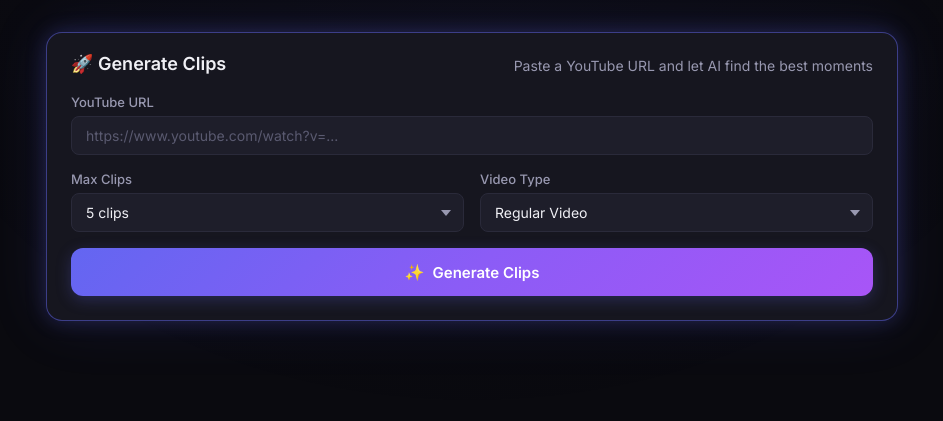
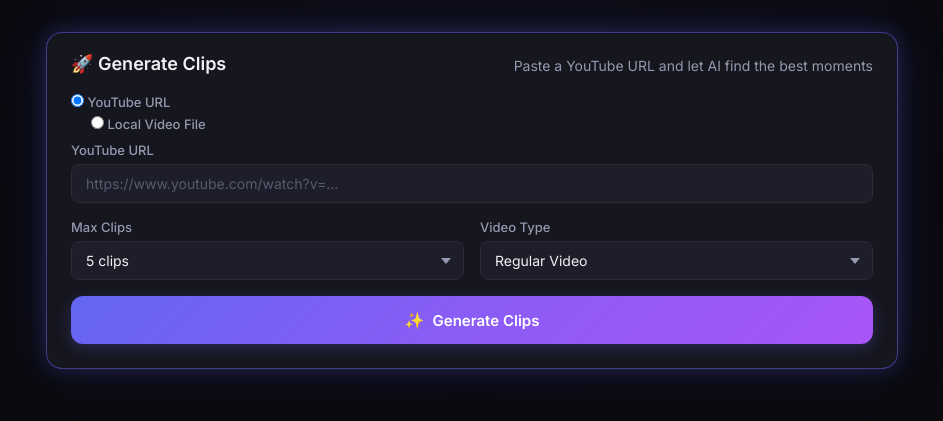
Before and after one commit to xyzeroun/ezclipper, a FastAPI app: page / in a window 1280 px wide. Shown: the part 64-485 px from the top of the page, without its empty margins (168-1111 px from the left). Run offline with FastAPI, Linux system fonts and the light colour scheme; some libraries are stand-ins or nearby versions.

Commit message:
Feat: Introduce local file upload handling to bypass YouTube restrictions

```diff
--- a/app.py
+++ b/app.py
@@ -12,8 +12,9 @@ import threading
 from datetime import datetime
 from typing import Optional
 from contextlib import asynccontextmanager
+import shutil
 
-from fastapi import FastAPI, Request, BackgroundTasks
+from fastapi import FastAPI, Request, BackgroundTasks, UploadFile, File, Form
 from fastapi.staticfiles import StaticFiles
 from fastapi.templating import Jinja2Templates
 from fastapi.responses import JSONResponse, FileResponse
@@ -98,6 +99,39 @@ async def start_processing(request: Request, background_tasks: BackgroundTasks):
     # Run processing in background
     background_tasks.add_task(
         process_video, job_id, url, max_clips, is_livestream, livestream_duration
+    )
+
+    return {"job_id": job_id, "status": "started"}
+
+@app.post("/api/upload")
+async def upload_video(
+    background_tasks: BackgroundTasks,
+    file: UploadFile = File(...),
+    max_clips: int = Form(5)
+):
+    """Upload a local video and start processing."""
+    job_id = str(uuid.uuid4())[:8]
+
+    # Save uploaded file safely
+    file_path = os.path.join(config.TEMP_DIR, f"{job_id}_{file.filename}")
+    with open(file_path, "wb") as buffer:
+        shutil.copyfileobj(file.file, buffer)
+
+    processing_jobs[job_id] = {
+        "id": job_id,
+        "url": f"Local File: {file.filename}",
+        "status": "starting",
+        "progress": 0,
+        "current_step": "Formatting local video...",
+        "started_at": datetime.now().isoformat(),
+        "clips": [],
+        "error": None,
+        "log": [],
+    }
+
+    # Run processing in background (url holds the local path)
+    background_tasks.add_task(
+        process_video, job_id, file_path, max_clips, is_livestream=False, livestream_duration=300, is_local_file=True
     )
 
     return {"job_id": job_id, "status": "started"}
@@ -215,31 +249,42 @@ def process_video(
     max_clips: int = 5,
     is_livestream: bool = False,
     livestream_duration: int = 300,
+    is_local_file: bool = False,
 ):
     """Full processing pipeline: download → transcribe → detect → clip."""
     settings = config.load_settings()
 
     try:
-        # ===== STEP 1: DOWNLOAD =====
-        _update_job(job_id, status="downloading", current_step="📥 Downloading video...", progress=5)
+        if is_local_file:
+            # url parameter holds the local file path
+            video_path = url
+            _update_job(
+                job_id,
+                status="transcribing",
+                current_step=f"✅ Video ready from local file",
+                progress=25,
+            )
+        else:
+            # ===== STEP 1: DOWNLOAD =====
+            _update_job(job_id, status="downloading", current_step="📥 Downloading video...", progress=5)
 
-        downloader = Downloader(config.TEMP_DIR)
+            downloader = Downloader(config.TEMP_DIR)
 
-        def download_progress(step, pct):
-            _update_job(job_id, progress=5 + int(pct * 0.2))
+            def download_progress(step, pct):
+                _update_job(job_id, progress=5 + int(pct * 0.2))
 
-        if is_livestream:
-            video_info = downloader.download_livestream(url, livestream_duration, download_progress)
-        else:
-            video_info = downloader.download(url, download_progress)
+            if is_livestream:
+                video_info = downloader.download_livestream(url, livestream_duration, download_progress)
+            else:
+                video_info = downloader.download(url, download_progress)
 
-        video_path = video_info["file_path"]
-        _update_job(
-            job_id,
-            status="transcribing",
-            current_step=f"✅ Downloaded: {video_info['title']}",
-            progress=25,
-        )
+            video_path = video_info["file_path"]
+            _update_job(
+                job_id,
+                status="transcribing",
+                current_step=f"✅ Downloaded: {video_info['title']}",
+                progress=25,
+            )
 
         # ===== STEP 2: TRANSCRIBE =====
         _update_job(job_id, current_step="🎙️ Transcribing audio...")
--- a/static/js/main.js
+++ b/static/js/main.js
@@ -46,6 +46,29 @@ const inputClips = document.getElementById('input-clips');
 const inputType = document.getElementById('input-type');
 const inputLivestreamDuration = document.getElementById('input-livestream-duration');
 
+// Handle source type toggle
+const radioYoutube = document.getElementById('radio-youtube');
+const radioLocal = document.getElementById('radio-local');
+const containerYoutube = document.getElementById('youtube-input-container');
+const containerLocal = document.getElementById('local-input-container');
+
+function toggleSource() {
+    if (radioYoutube && radioYoutube.checked) {
+        containerYoutube.style.display = 'block';
+        containerLocal.style.display = 'none';
+        inputType.disabled = false;
+    } else if (radioLocal && radioLocal.checked) {
+        containerYoutube.style.display = 'none';
+        containerLocal.style.display = 'block';
+        inputType.value = 'video';
+        inputType.disabled = true;
+        document.querySelector('.livestream-option').style.display = 'none';
+    }
+}
+
+if (radioYoutube) radioYoutube.addEventListener('change', toggleSource);
+if (radioLocal) radioLocal.addEventListener('change', toggleSource);
+
 // Show/hide livestream option
 inputType.addEventListener('change', () => {
     const show = inputType.value === 'livestream';
@@ -53,17 +76,18 @@ inputType.addEventListener('change', () => {
 });
 
 btnProcess.addEventListener('click', async () => {
-    const url = inputUrl.value.trim();
-    if (!url) {
-        showToast('Please enter a YouTube URL', 'error');
-        return;
-    }
+    const isLocal = radioLocal && radioLocal.checked;
+    let fetchUrl = '/api/process';
+    let fetchOptions = {};
 
-    btnProcess.disabled = true;
-    btnProcess.innerHTML = '<span class="btn-icon">⏳</span> Processing...';
+    if (!isLocal) {
+        const url = inputUrl.value.trim();
+        if (!url) {
+            showToast('Please enter a YouTube URL', 'error');
+            return;
+        }
 
-    try {
-        const resp = await fetch('/api/process', {
+        fetchOptions = {
             method: 'POST',
             headers: { 'Content-Type': 'application/json' },
             body: JSON.stringify({
@@ -72,7 +96,31 @@ btnProcess.addEventListener('click', async () => {
                 is_livestream: inputType.value === 'livestream',
                 livestream_duration: parseInt(inputLivestreamDuration.value),
             }),
-        });
+        };
+    } else {
+        const fileInput = document.getElementById('input-file');
+        const file = fileInput.files[0];
+        if (!file) {
+            showToast('Please select a video file', 'error');
+            return;
+        }
+
+        const formData = new FormData();
+        formData.append('file', file);
+        formData.append('max_clips', inputClips.value);
+
+        fetchUrl = '/api/upload';
+        fetchOptions = {
+            method: 'POST',
+            body: formData
+        };
+    }
+
+    btnProcess.disabled = true;
+    btnProcess.innerHTML = isLocal ? '<span class="btn-icon">⏳</span> Uploading...' : '<span class="btn-icon">⏳</span> Processing...';
+
+    try {
+        const resp = await fetch(fetchUrl, fetchOptions);
 
         const data = await resp.json();
         if (data.error) {
--- a/templates/index.html
+++ b/templates/index.html
@@ -46,9 +46,27 @@
                 </div>
                 <div class="card-body">
                     <div class="input-group">
-                        <label for="input-url">YouTube URL</label>
-                        <div class="input-row">
-                            <input type="text" id="input-url" placeholder="https://www.youtube.com/watch?v=..." autocomplete="off">
+                        <div class="source-toggle">
+                            <label class="radio-label">
+                                <input type="radio" name="source_type" value="youtube" id="radio-youtube" checked> YouTube URL
+                            </label>
+                            <label class="radio-label" style="margin-left: 20px;">
+                                <input type="radio" name="source_type" value="local" id="radio-local"> Local Video File
+                            </label>
+                        </div>
+
+                        <div id="youtube-input-container">
+                            <label for="input-url" style="margin-top: 10px; display: block;">YouTube URL</label>
+                            <div class="input-row">
+                                <input type="text" id="input-url" placeholder="https://www.youtube.com/watch?v=..." autocomplete="off">
+                            </div>
+                        </div>
+
+                        <div id="local-input-container" style="display: none;">
+                            <label for="input-file" style="margin-top: 10px; display: block;">Select Video File</label>
+                            <div class="input-row">
+                                <input type="file" id="input-file" accept="video/mp4,video/x-m4v,video/*" style="padding: 10px; background: rgba(255,255,255,0.05); border: 1px solid rgba(255,255,255,0.1); border-radius: 8px; width: 100%; color: var(--text-primary);">
+                            </div>
                         </div>
                     </div>
                     <div class="input-row-2col">
```
